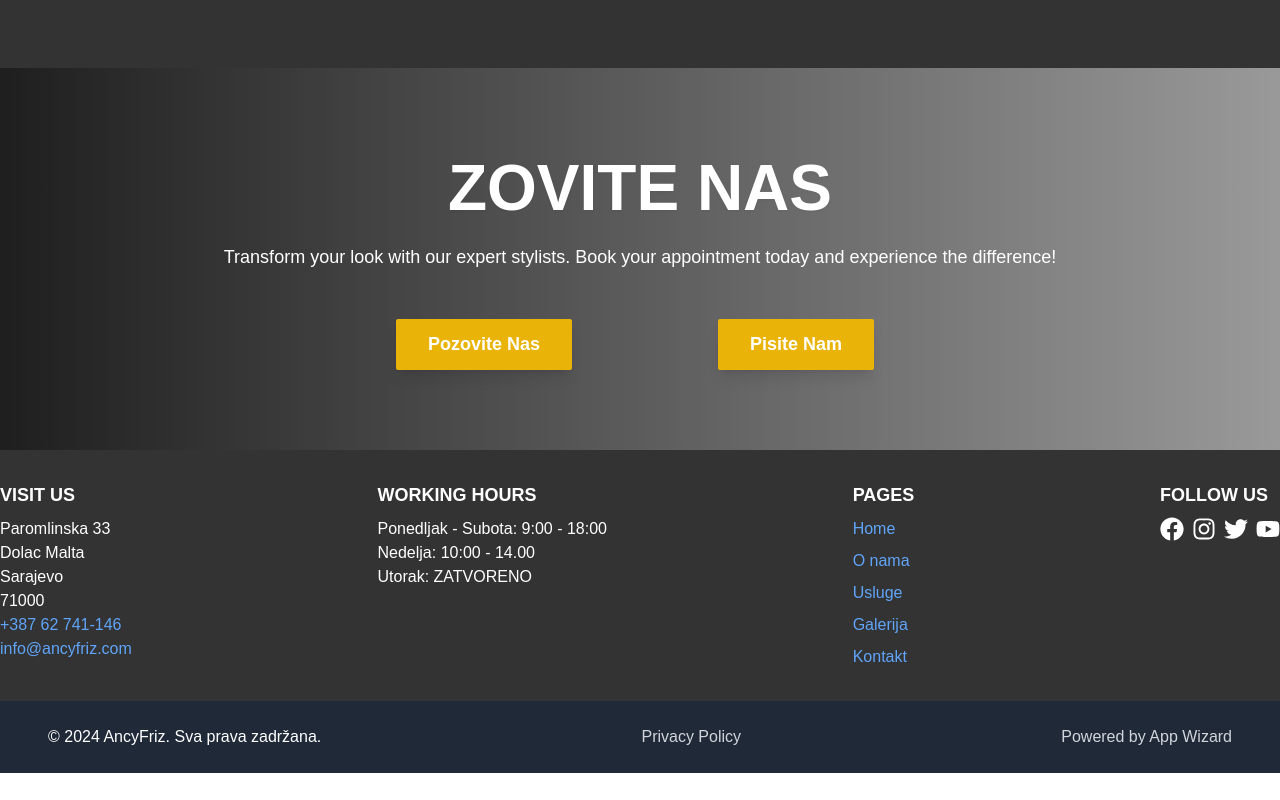
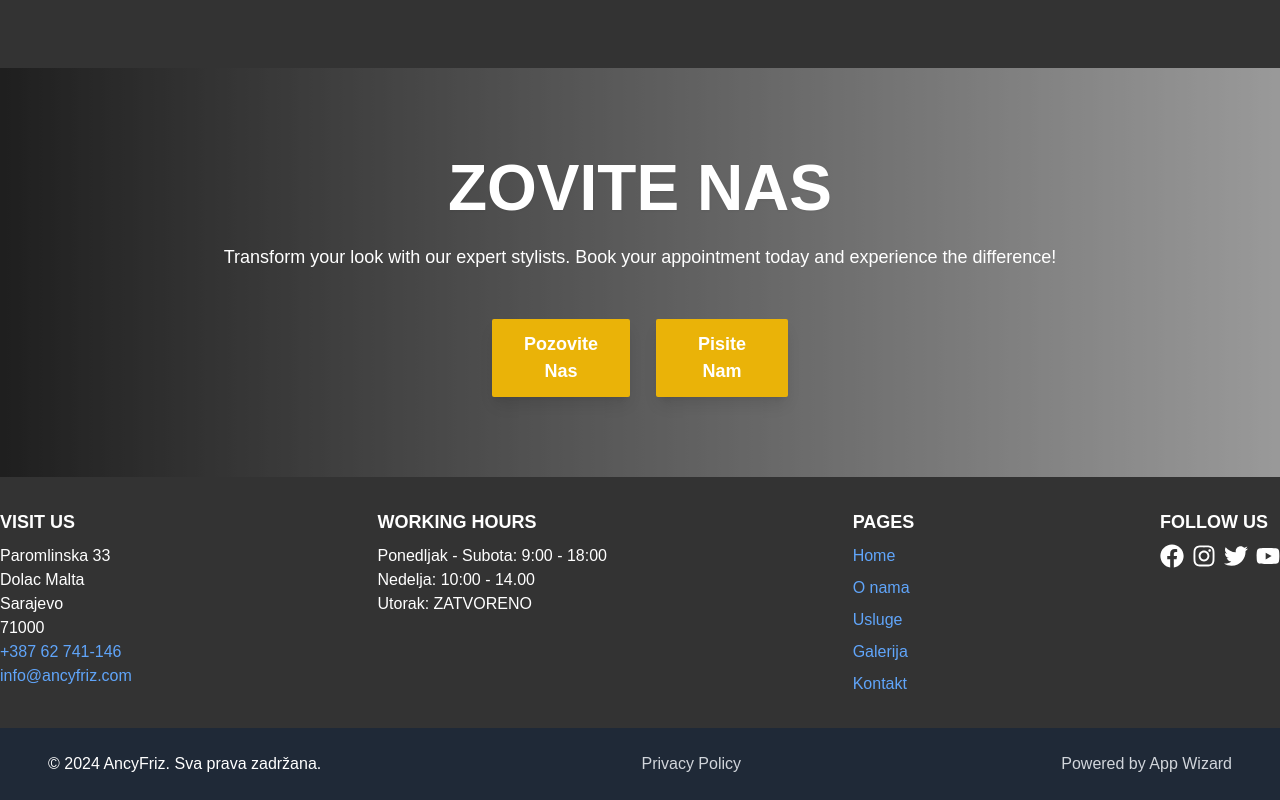
Before and after one commit to MeldinRadoncic/ancyfriz, a React (Create React App) app: page / in a window 1280 px wide. Shown: the part 7178-7978 px from the top of the page. Before the commit the page ends 7951 px from the top, so only its background shows below. Built offline with nearby package versions, Linux system fonts and the light colour scheme.

Commit message:
Restyling CTA

```diff
--- a/src/Components/Pages/HomePage/CTA.jsx
+++ b/src/Components/Pages/HomePage/CTA.jsx
@@ -18,7 +18,7 @@ const CTA = () => {
           appointment today and
           experience the difference!
         </p>
-        <div className='grid grid-cols-2 gap-8 w-full lg:w-1/2 mx-auto'>
+        <div className='grid grid-cols-2 gap-8 w-full lg:w-1/4 mx-auto'>
         <a href="tel:+1234567899">
           <Button className='px-8 py-3 text-lg font-semibold bg-yellow-500 text-gray-800 rounded-sm shadow-lg hover:bg-yellow-600 transition duration-300'>
             Pozovite Nas
```
